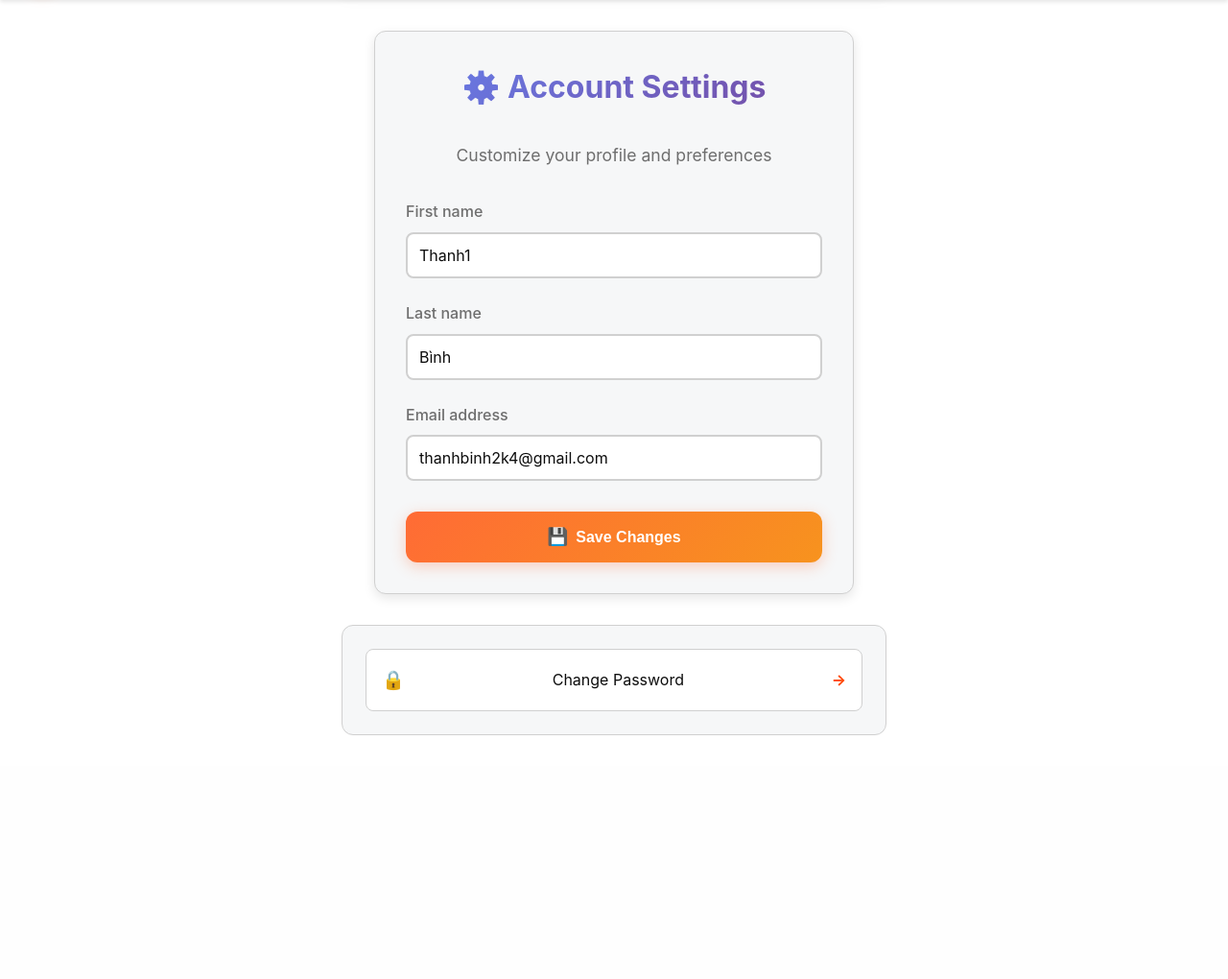
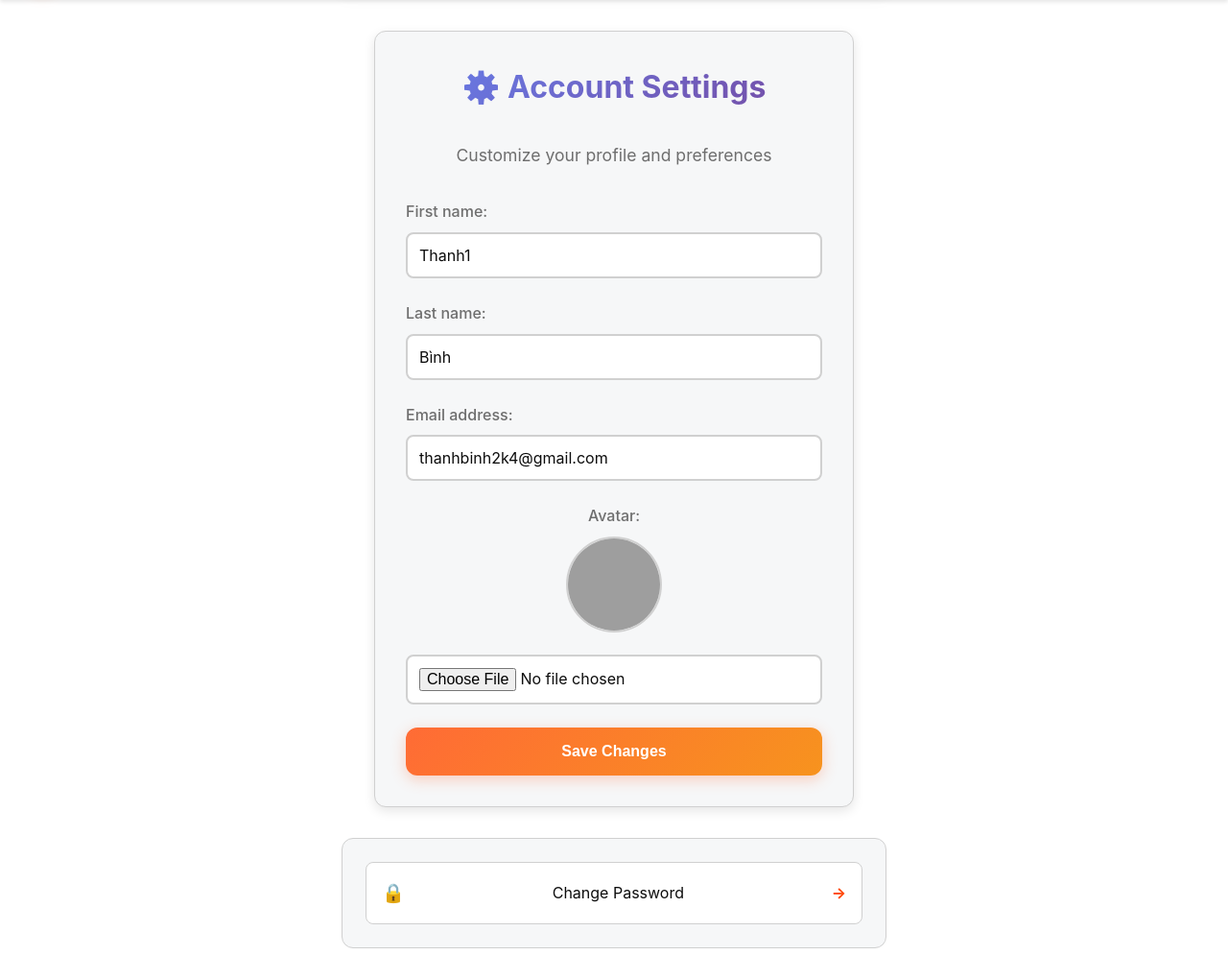
Before and after one commit to tbinh94/DevCove, a Django app: page /settings/ in a window 1280 px wide. Shown: the part 61-1081 px from the top of the page at 96% size. Before the commit the page ends 827 px from the top, so only its background shows below. Run offline with Django 4.2, Linux system fonts and the light colour scheme; a user stored in the database is signed in; data comes from the database, SQL or seed files in the repository; both versions use the stored data as it was after the commit; grey boxes are pictures that could not be loaded.

Commit message:
can upload ava

```diff
--- a/posts/static/posts/css/dropdown.css
+++ b/posts/static/posts/css/dropdown.css
@@ -586,3 +586,25 @@ body {
   font-style: italic;
   background: rgba(0, 0, 0, 0.05);
 }
+
+
+
+/* --- avatar preview --- */
+.avatar-group {
+  text-align: center;
+  margin-bottom: 2rem;
+}
+.avatar-wrapper {
+  margin-bottom: 0.5rem;
+}
+.avatar-preview {
+  width: 100px;
+  height: 100px;
+  border-radius: 50%;
+  object-fit: cover;
+  border: 2px solid var(--border-color);
+}
+#id_avatar {
+  display: inline-block;
+  margin-top: 0.5rem;
+}
--- a/posts/static/posts/css/style.css
+++ b/posts/static/posts/css/style.css
@@ -1242,3 +1242,9 @@ body {
 .community-badge:hover {
   background: #c5deea;
 }
+.avatar-large {
+  width: 100px; height: 100px; border-radius: 50%;
+}
+.avatar-sm {
+  width: 32px;  height: 32px;  border-radius: 50%;
+}
--- a/posts/templates/posts/base.html
+++ b/posts/templates/posts/base.html
@@ -28,7 +28,14 @@
           <div class="user-menu" id="userMenu">
             <div class="user-greeting">Hello, {{ user.username }}</div>
             <div class="dropdown">
-              <a href="{% url 'posts:user_profile' user.username %}">👤 Profile</a>
+              <a href="{% url 'posts:user_profile' username=request.user.username %}">
+                {% if request.user.profile.avatar %}
+                  <img src="{{ request.user.profile.avatar.url }}" class="avatar-sm" alt="avatar"/>
+                {% else %}
+                  <img src="{% static 'images/default-avatar.png' %}" class="avatar-sm" alt="default"/>
+                {% endif %}
+                {{ request.user.username }}
+              </a>
               <a href="{% url 'posts:user_settings' %}">⚙️ Settings</a>
               <a href="{% url 'posts:password_change' %}">🔑 Change Password</a>
               <hr style="margin: 0; border: none; border-top: 1px solid #f6f7f8;">
--- a/posts/templates/posts/settings.html
+++ b/posts/templates/posts/settings.html
@@ -7,54 +7,46 @@
 
 {% block content %}
 <div class="settings-container fade-in-up">
-  <form class="auth-form" method="post">
+  <form method="post" enctype="multipart/form-data" class="auth-form">
   {% csrf_token %}
-
   <div class="form-header">
     <h2>⚙️ Account Settings</h2>
     <p class="form-subtitle">Customize your profile and preferences</p>
   </div>
+  <!-- USER INFO -->
+  <div class="form-group">
+    {{ user_form.first_name.label_tag }}
+    {{ user_form.first_name }}
+    {{ user_form.first_name.errors }}
+  </div>
+  <div class="form-group">
+    {{ user_form.last_name.label_tag }}
+    {{ user_form.last_name }}
+    {{ user_form.last_name.errors }}
+  </div>
+  <div class="form-group">
+    {{ user_form.email.label_tag }}
+    {{ user_form.email }}
+    {{ user_form.email.errors }}
+  </div>
 
-    <div class="form-content">
-      {% if form.non_field_errors %}
-        <div class="form-errors">
-          {{ form.non_field_errors }}
-        </div>
-      {% endif %}
-
-      {% for field in form %}
-        <div class="form-group">
-          <label for="{{ field.id_for_label }}">
-            {{ field.label }}
-            {% if field.field.required %}
-              <span class="required">*</span>
-            {% endif %}
-          </label>
-
-          {{ field }}
-
-          {% if field.help_text %}
-            <div class="helptext">{{ field.help_text }}</div>
-          {% endif %}
-
-          {% if field.errors %}
-            <ul class="errorlist">
-              {% for error in field.errors %}
-                <li>{{ error }}</li>
-              {% endfor %}
-            </ul>
+  <!-- AVATAR -->
+  <div class="form-group avatar-group">
+    {{ profile_form.avatar.label_tag }}
+    <div class="avatar-wrapper">
+      {% if profile_form.instance.avatar %}
+        <img id="avatarPreview" src="{{ profile_form.instance.avatar.url }}" class="avatar-preview"/>
+      {% else %}
+        <img id="avatarPreview" src="{% static 'images/default-avatar.png' %}" class="avatar-preview"/>
       {% endif %}
     </div>
-      {% endfor %}
+    {{ profile_form.avatar }}
+    {{ profile_form.avatar.errors }}
   </div>
 
-    <div class="form-actions">
-      <button type="submit" class="save-btn">
-        <span class="btn-icon">💾</span>
-        <span>Save Changes</span>
-      </button>
-    </div>
+  <button type="submit" class="btn btn-primary">Save Changes</button>
 </form>
+
 
   <div class="settings-links">
     <a href="{% url 'posts:password_change' %}" class="settings-link">
@@ -196,4 +188,22 @@
   font-weight: bold;
 }
 </style>
+
+<script>
+  document.addEventListener('DOMContentLoaded', function(){
+    const input = document.getElementById('id_avatar');
+    const preview = document.getElementById('avatarPreview');
+    input.addEventListener('change', function(e){
+      const file = e.target.files[0];
+      if (!file) return;
+      const reader = new FileReader();
+      reader.onload = function(evt) {
+        preview.src = evt.target.result;
+      };
+      reader.readAsDataURL(file);
+    });
+  });
+</script>
+
+
 {% endblock %}
--- a/posts/views.py
+++ b/posts/views.py
@@ -190,19 +190,31 @@ def profile_view(request, pk):
 @login_required
 def settings_view(request):
     """
-    Cho phép user chỉnh first_name, last_name và email.
+    Cho phép user chỉnh first_name, last_name, email và avatar cùng lúc.
     """
+    # Lấy hoặc tạo Profile liên kết với user
+    profile, _ = Profile.objects.get_or_create(user=request.user)
+
     if request.method == 'POST':
-        form = SettingsForm(request.POST, instance=request.user)
-        if form.is_valid():
-            form.save()
+        user_form    = SettingsForm(request.POST, instance=request.user)
+        profile_form = ProfileForm(request.POST, request.FILES, instance=profile)
+
+        if user_form.is_valid() and profile_form.is_valid():
+            user_form.save()
+            profile_form.save()
+            messages.success(request, "Your settings have been updated.")
             return redirect('posts:user_settings')
+        else:
+            messages.error(request, "Please fix the errors below.")
     else:
-        form = SettingsForm(instance=request.user)
+        user_form    = SettingsForm(instance=request.user)
+        profile_form = ProfileForm(instance=profile)
 
     return render(request, 'posts/settings.html', {
-        'form': form
+        'user_form':    user_form,
+        'profile_form': profile_form,
     })
+
 
 @login_required
 def profile_edit(request):
```
Also changed, not shown: posts/templates/posts/profile_edit.html (deleted, +0 -9 lines), db.sqlite3, media/avatars/BETTA.jpg (added), media/avatars/reddit_social_media_logo_icon_133232.ico (added). Lines whose indentation alone changed are shown as unchanged.
